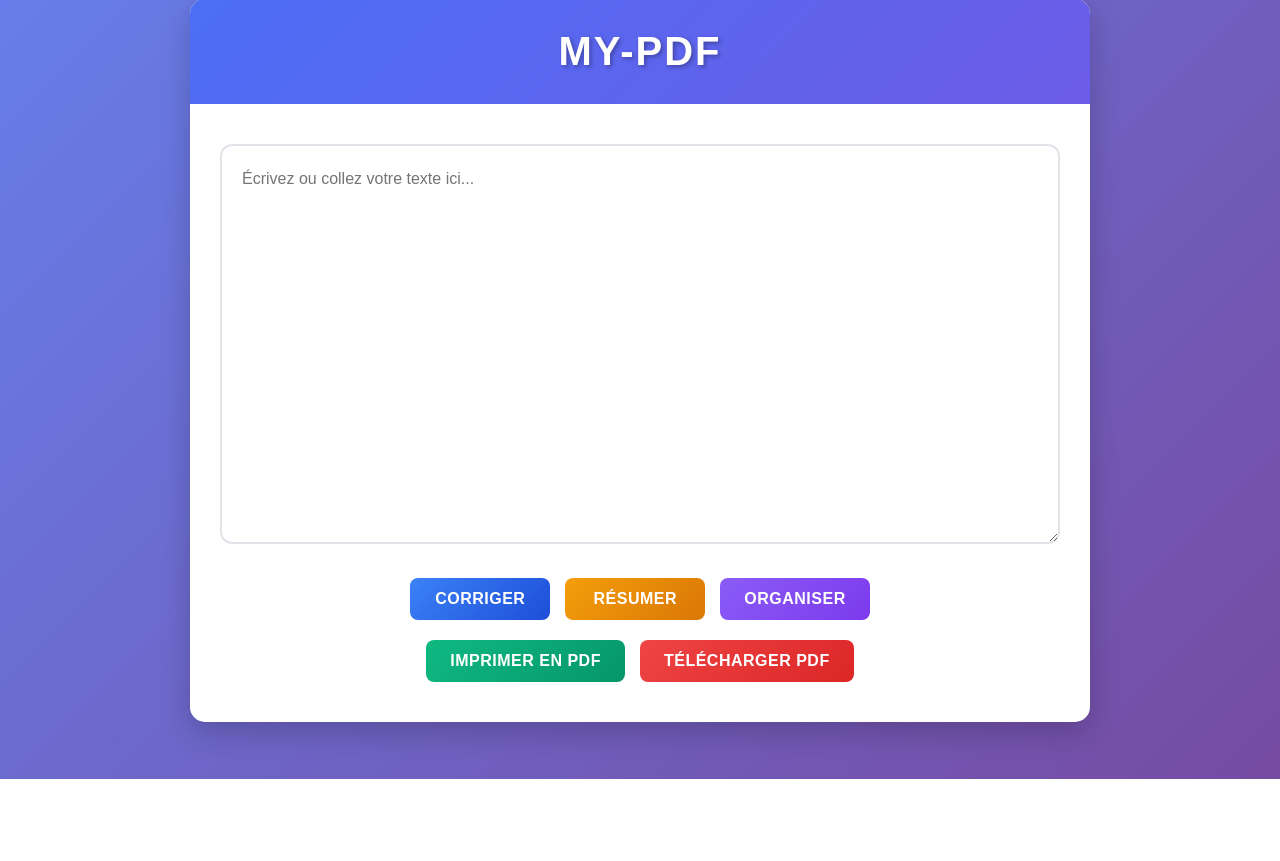
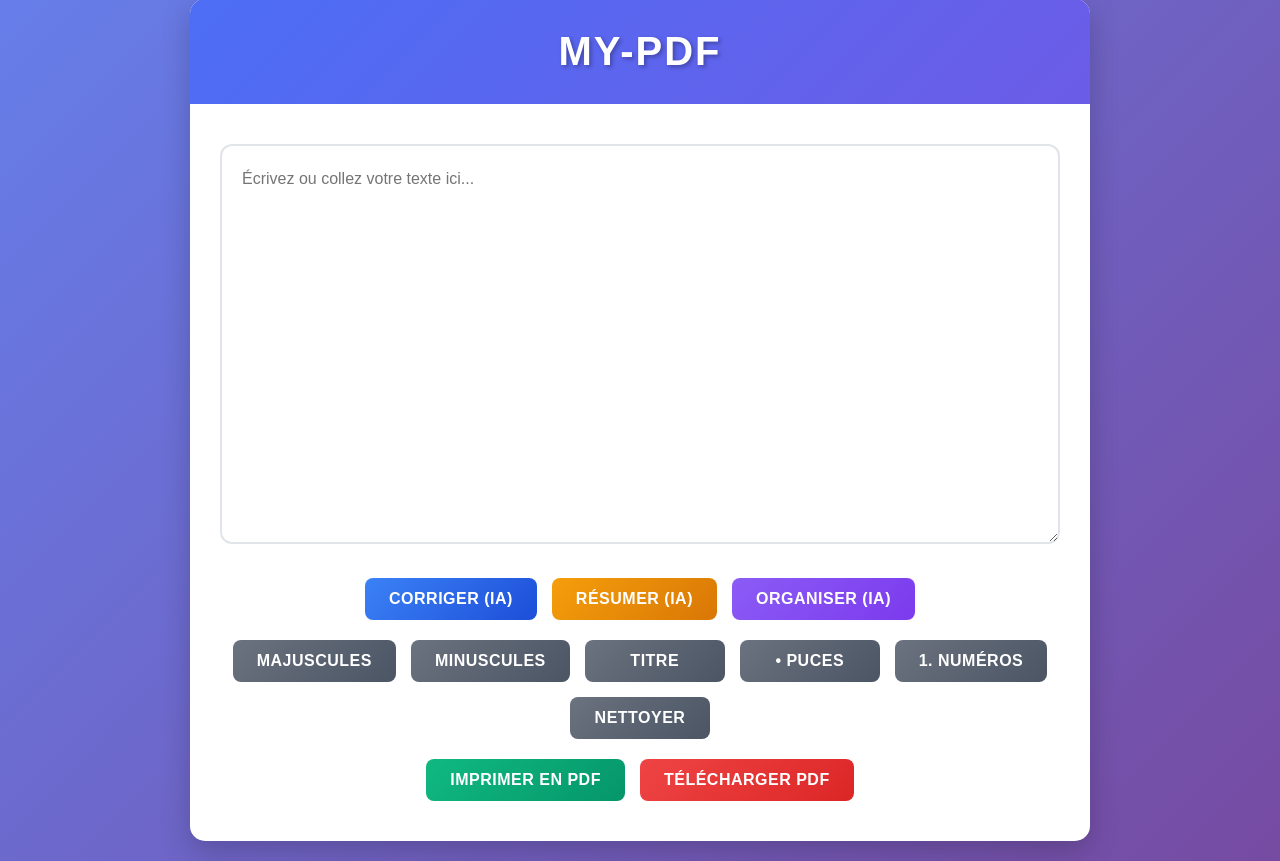
Before and after one commit to maodok595-ai/pdfcraft, a FastAPI app: page / in a window 1280 px wide. Shown: the part 21-882 px from the top of the page. Before the commit the page ends 800 px from the top, so only its background shows below. Run offline with FastAPI, Linux system fonts and the light colour scheme; some libraries are stand-ins or nearby versions.

Commit message:
Add manual text formatting options to organize content
Introduces new HTML elements and JavaScript functions in `templates/index.html` to enable manual text formatting operations such as converting to uppercase, lowercase, title case, adding bullet points, numbering, and cleaning text.

Replit-Commit-Author: Agent
Replit-Commit-Session-Id: 7395bd5c-5bd7-4e7d-8754-b6a9d7408799
Replit-Commit-Checkpoint-Type: full_checkpoint
Replit-Commit-Screenshot-Url: https://storage.googleapis.com/screenshot-production-us-central1/9859cbb9-fdd5-4d6b-8441-d9ed532edda9/7395bd5c-5bd7-4e7d-8754-b6a9d7408799/UNSPwYu

```diff
--- a/templates/index.html
+++ b/templates/index.html
@@ -77,7 +77,7 @@
             margin-bottom: 20px;
         }
 
-        .ai-buttons {
+        .ai-buttons, .manual-buttons {
             display: flex;
             flex-wrap: wrap;
             gap: 15px;
@@ -135,6 +135,10 @@
 
         .btn-telecharger {
             background: linear-gradient(135deg, #ef4444 0%, #dc2626 100%);
+        }
+
+        .btn-manual {
+            background: linear-gradient(135deg, #6b7280 0%, #4b5563 100%);
         }
 
         .loading {
@@ -207,7 +211,7 @@
                 align-items: center;
             }
 
-            .ai-buttons, .pdf-buttons {
+            .ai-buttons, .manual-buttons, .pdf-buttons {
                 flex-direction: column;
                 align-items: center;
                 width: 100%;
@@ -245,13 +249,34 @@
 
             <div class="ai-buttons">
                 <button class="btn btn-corriger" onclick="processText('corriger')">
-                    Corriger
+                    Corriger (IA)
                 </button>
                 <button class="btn btn-resumer" onclick="processText('resumer')">
-                    Résumer
+                    Résumer (IA)
                 </button>
                 <button class="btn btn-organiser" onclick="processText('organiser')">
-                    Organiser
+                    Organiser (IA)
+                </button>
+            </div>
+
+            <div class="manual-buttons">
+                <button class="btn btn-manual" onclick="formatText('uppercase')">
+                    MAJUSCULES
+                </button>
+                <button class="btn btn-manual" onclick="formatText('lowercase')">
+                    minuscules
+                </button>
+                <button class="btn btn-manual" onclick="formatText('capitalize')">
+                    Titre
+                </button>
+                <button class="btn btn-manual" onclick="formatText('bullets')">
+                    • Puces
+                </button>
+                <button class="btn btn-manual" onclick="formatText('numbers')">
+                    1. Numéros
+                </button>
+                <button class="btn btn-manual" onclick="formatText('clean')">
+                    Nettoyer
                 </button>
             </div>
 
@@ -440,6 +465,67 @@
             }
         });
 
+        function formatText(action) {
+            const textArea = document.getElementById('textArea');
+            let text = textArea.value.trim();
+
+            if (!text) {
+                showError('Veuillez saisir du texte avant de le formater.');
+                return;
+            }
+
+            let formattedText = '';
+
+            switch(action) {
+                case 'uppercase':
+                    formattedText = text.toUpperCase();
+                    break;
+                case 'lowercase':
+                    formattedText = text.toLowerCase();
+                    break;
+                case 'capitalize':
+                    formattedText = text.replace(/\w\S*/g, (txt) =>
+                        txt.charAt(0).toUpperCase() + txt.substr(1).toLowerCase()
+                    );
+                    break;
+                case 'bullets':
+                    const bulletLines = text.split('\n').filter(line => line.trim() !== '');
+                    formattedText = bulletLines.map(line => '• ' + line.trim()).join('\n');
+                    break;
+                case 'numbers':
+                    const numberLines = text.split('\n').filter(line => line.trim() !== '');
+                    formattedText = numberLines.map((line, index) =>
+                        (index + 1) + '. ' + line.trim()
+                    ).join('\n');
+                    break;
+                case 'clean':
+                    // Supprimer les espaces multiples et organiser les paragraphes
+                    formattedText = text
+                        .replace(/[ ]+/g, ' ')  // Espaces multiples
+                        .replace(/\n{3,}/g, '\n\n')  // Lignes vides multiples
+                        .replace(/^\s+|\s+$/g, '')  // Espaces début/fin
+                        .split('\n')
+                        .map(line => line.trim())
+                        .join('\n');
+                    break;
+                default:
+                    return;
+            }
+
+            textArea.value = formattedText;
+
+            const actionNames = {
+                'uppercase': 'converti en majuscules',
+                'lowercase': 'converti en minuscules',
+                'capitalize': 'formaté en titre',
+                'bullets': 'organisé avec puces',
+                'numbers': 'numéroté',
+                'clean': 'nettoyé et organisé'
+            };
+
+            showSuccess(`Texte ${actionNames[action]} !`);
+        }
+
         // Auto-save du contenu dans localStorage
         const textArea = document.getElementById('textArea');
         textArea.addEventListener('input', function() {
```
